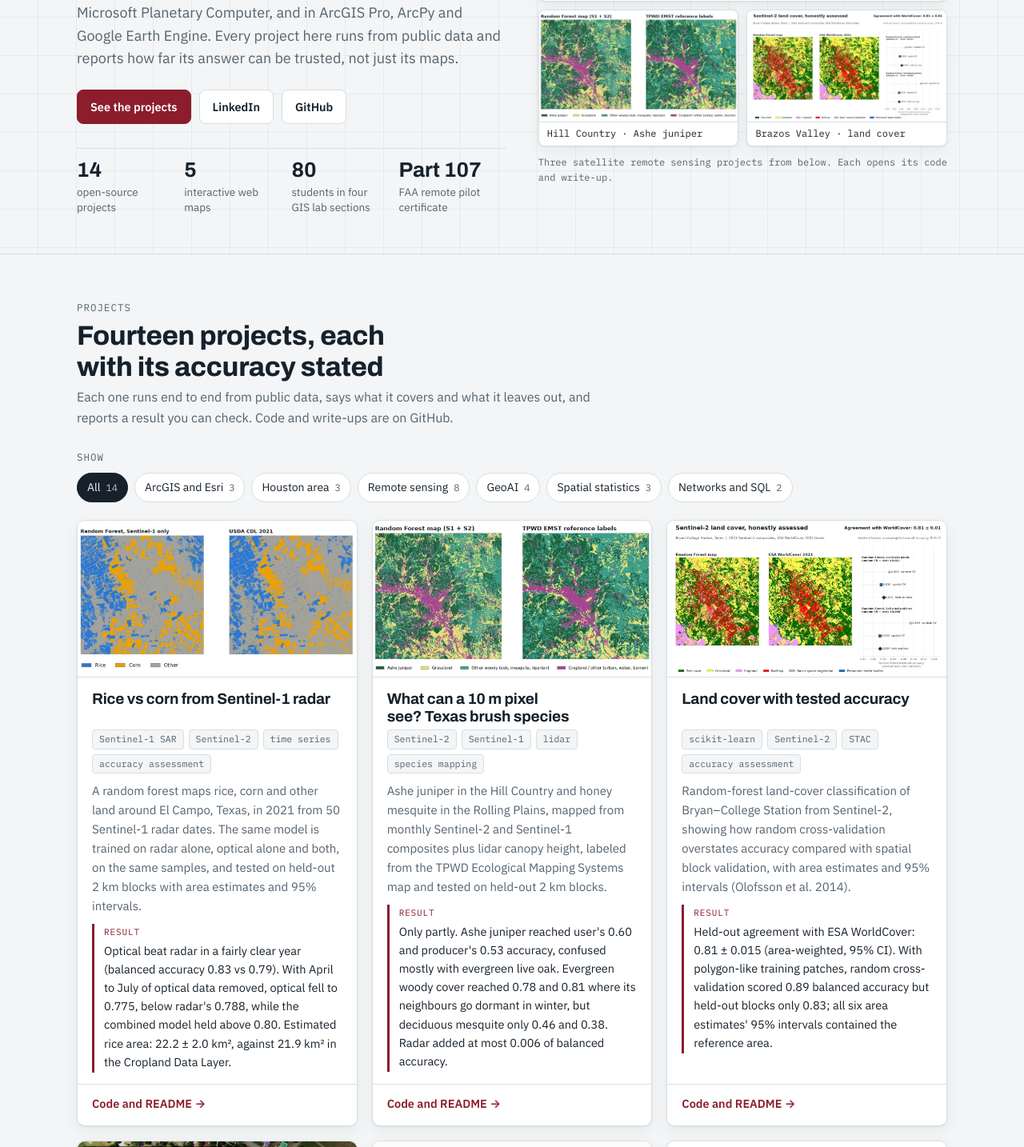
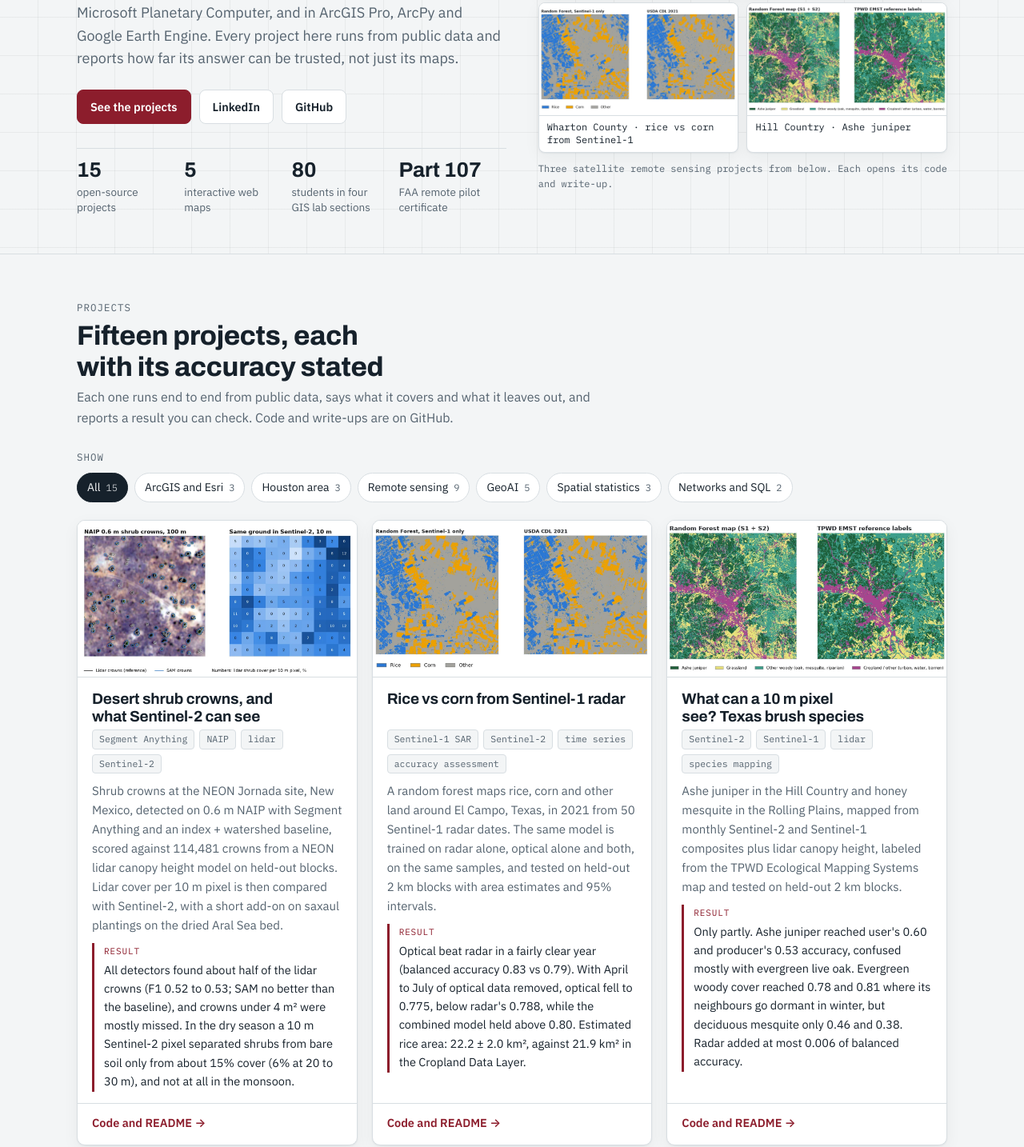
Before and after one commit to landon2199/landon2199.github.io, a plain HTML site: page index.html in a window 1280 px wide. Shown: the part 471-1905 px from the top of the page at 80% size. Drawn offline with Linux system fonts and the light colour scheme.

Commit message:
Add desert shrub crowns project (dryland-shrub-crowns); 15 projects
Co-Authored-By: Claude Opus 5.5 <noreply@anthropic.com>

```diff
--- a/index.html
+++ b/index.html
@@ -46,16 +46,16 @@
           <a class="btn" href="https://github.com/landon2199">GitHub</a>
         </div>
         <ul class="facts" aria-label="At a glance">
-          <li><b>14</b><span>open-source projects</span></li>
+          <li><b>15</b><span>open-source projects</span></li>
           <li><b>5</b><span>interactive web maps</span></li>
           <li><b>80</b><span>students in four GIS lab sections</span></li>
           <li><b>Part 107</b><span>FAA remote pilot certificate</span></li>
         </ul>
       </div>
       <figure class="sheet">
-        <a href="https://github.com/landon2199/sentinel1-rice-mapping"><img src="assets/img/rice-hero.webp" width="1200" height="675" fetchpriority="high" alt="Rice, corn and other land in Wharton County, Texas, mapped from a Sentinel-1 radar time series, next to the USDA Cropland Data Layer."><span>Wharton County · rice vs corn from Sentinel-1</span></a>
+        <a href="https://github.com/landon2199/dryland-shrub-crowns"><img src="assets/img/shrubs-hero.webp" width="1200" height="675" fetchpriority="high" alt="Desert shrub crowns on 0.6 m NAIP imagery outlined against lidar crowns, next to the same 100 m in 10 m Sentinel-2 pixels with lidar shrub cover in each pixel."><span>Jornada, New Mexico · desert shrub crowns</span></a>
+        <a href="https://github.com/landon2199/sentinel1-rice-mapping"><img src="assets/img/rice-hero.webp" width="1200" height="675" alt="Rice, corn and other land in Wharton County, Texas, mapped from a Sentinel-1 radar time series, next to the USDA Cropland Data Layer."><span>Wharton County · rice vs corn from Sentinel-1</span></a>
         <a href="https://github.com/landon2199/texas-brush-species-mapping"><img src="assets/img/brush-hero.webp" width="1200" height="675" alt="Ashe juniper and other land cover in the Texas Hill Country mapped from Sentinel-1, Sentinel-2 and lidar, next to the reference map."><span>Hill Country · Ashe juniper</span></a>
-        <a href="https://github.com/landon2199/sentinel2-landcover-ml"><img src="assets/img/landcover-hero.webp" width="1200" height="675" alt="Sentinel-2 land-cover classification of Bryan–College Station, Texas, next to ESA WorldCover."><span>Brazos Valley · land cover</span></a>
         <figcaption>Three satellite remote sensing projects from below. Each opens its code and write-up.</figcaption>
       </figure>
     </div>
@@ -65,22 +65,33 @@
     <div class="wrap">
       <div class="sec-head">
         <p class="kicker">Projects</p>
-        <h2>Fourteen projects, each with its accuracy stated</h2>
+        <h2>Fifteen projects, each with its accuracy stated</h2>
         <p>Each one runs end to end from public data, says what it covers and what it leaves out, and reports a result you can check. Code and write-ups are on GitHub.</p>
       </div>
 
       <fieldset class="filters">
         <legend>Show</legend>
-        <label class="chip"><input type="radio" name="f" id="f-all" checked>All <small>14</small></label>
+        <label class="chip"><input type="radio" name="f" id="f-all" checked>All <small>15</small></label>
         <label class="chip"><input type="radio" name="f" id="f-esri">ArcGIS and Esri <small>3</small></label>
         <label class="chip"><input type="radio" name="f" id="f-hou">Houston area <small>3</small></label>
-        <label class="chip"><input type="radio" name="f" id="f-rs">Remote sensing <small>8</small></label>
-        <label class="chip"><input type="radio" name="f" id="f-geoai">GeoAI <small>4</small></label>
+        <label class="chip"><input type="radio" name="f" id="f-rs">Remote sensing <small>9</small></label>
+        <label class="chip"><input type="radio" name="f" id="f-geoai">GeoAI <small>5</small></label>
         <label class="chip"><input type="radio" name="f" id="f-stats">Spatial statistics <small>3</small></label>
         <label class="chip"><input type="radio" name="f" id="f-net">Networks and SQL <small>2</small></label>
       </fieldset>
 
       <div class="grid">
+        <article class="card" data-t="geoai rs">
+          <img loading="lazy" src="assets/img/shrubs-hero.webp" width="1200" height="675" alt="Desert shrub crowns on 0.6 m NAIP imagery outlined against lidar crowns, next to the same 100 m in 10 m Sentinel-2 pixels with lidar shrub cover in each pixel.">
+          <h3>Desert shrub crowns, and what Sentinel-2 can see</h3>
+          <div>
+            <ul class="tags"><li>Segment Anything</li><li>NAIP</li><li>lidar</li><li>Sentinel-2</li></ul>
+            <p>Shrub crowns at the NEON Jornada site, New Mexico, detected on 0.6 m NAIP with Segment Anything and an index + watershed baseline, scored against 114,481 crowns from a NEON lidar canopy height model on held-out blocks. Lidar cover per 10 m pixel is then compared with Sentinel-2, with a short add-on on saxaul plantings on the dried Aral Sea bed.</p>
+            <p class="result">All detectors found about half of the lidar crowns (F1 0.52 to 0.53; SAM no better than the baseline), and crowns under 4 m² were mostly missed. In the dry season a 10 m Sentinel-2 pixel separated shrubs from bare soil only from about 15% cover (6% at 20 to 30 m), and not at all in the monsoon.</p>
+          </div>
+          <footer><a href="https://github.com/landon2199/dryland-shrub-crowns">Code and README →</a></footer>
+        </article>
+
         <article class="card" data-t="rs">
           <img loading="lazy" src="assets/img/rice-hero.webp" width="1200" height="675" alt="Sentinel-1 radar map of rice and corn around El Campo, Texas, in 2021, next to the USDA Cropland Data Layer.">
           <h3>Rice vs corn from Sentinel-1 radar</h3>
```
Also changed, not shown: assets/img/shrubs-hero.png (added), assets/img/shrubs-hero.webp (added), 1 other file.
